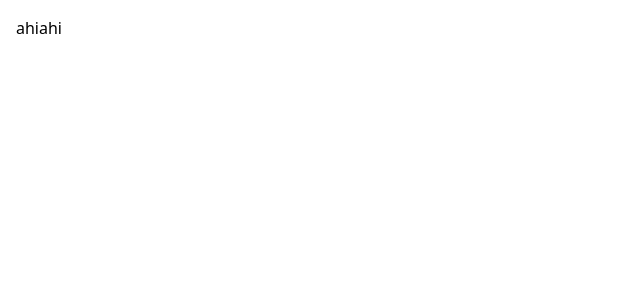
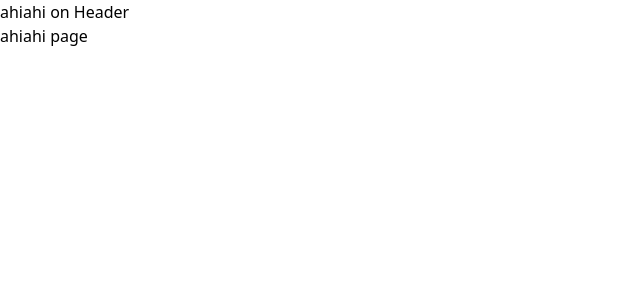
Before and after one commit to kyutech-programming-club/official-site, a Next.js app: page / in a window 1280 px wide. Shown: the top 300 px of the page, without its empty margins (0-640 px from the left). Built offline with nearby package versions, Linux system fonts and the light colour scheme.

Commit message:
Make simple page and header

```diff
--- /dev/null
+++ b/src/components/Header.tsx
@@ -0,0 +1,8 @@
+const Header = () => {
+  return (
+    <header>
+      <div>ahiahi on Header</div>
+    </header>
+  );
+};
+export default Header;
--- a/src/pages/index.tsx
+++ b/src/pages/index.tsx
@@ -1,8 +1,12 @@
-import { NextPage } from 'next';
-import React from 'react';
 import 'tailwindcss/tailwind.css';
+import Header from '../components/Header';
 
-const Home: NextPage = () => {
-  return <h1 className="text-gray-500, m-4">ahiahi</h1>;
+const Home = () => {
+  return (
+    <>
+      <Header />
+      <p>ahiahi page</p>
+    </>
+  );
 };
 export default Home;
```
